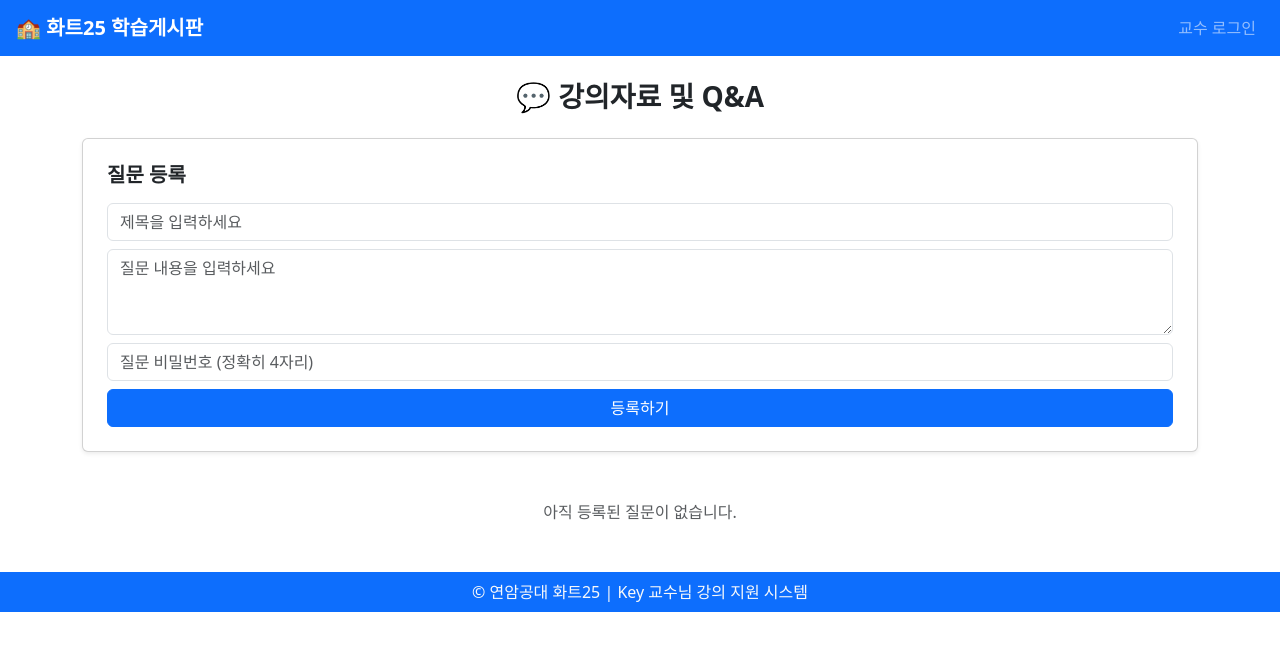
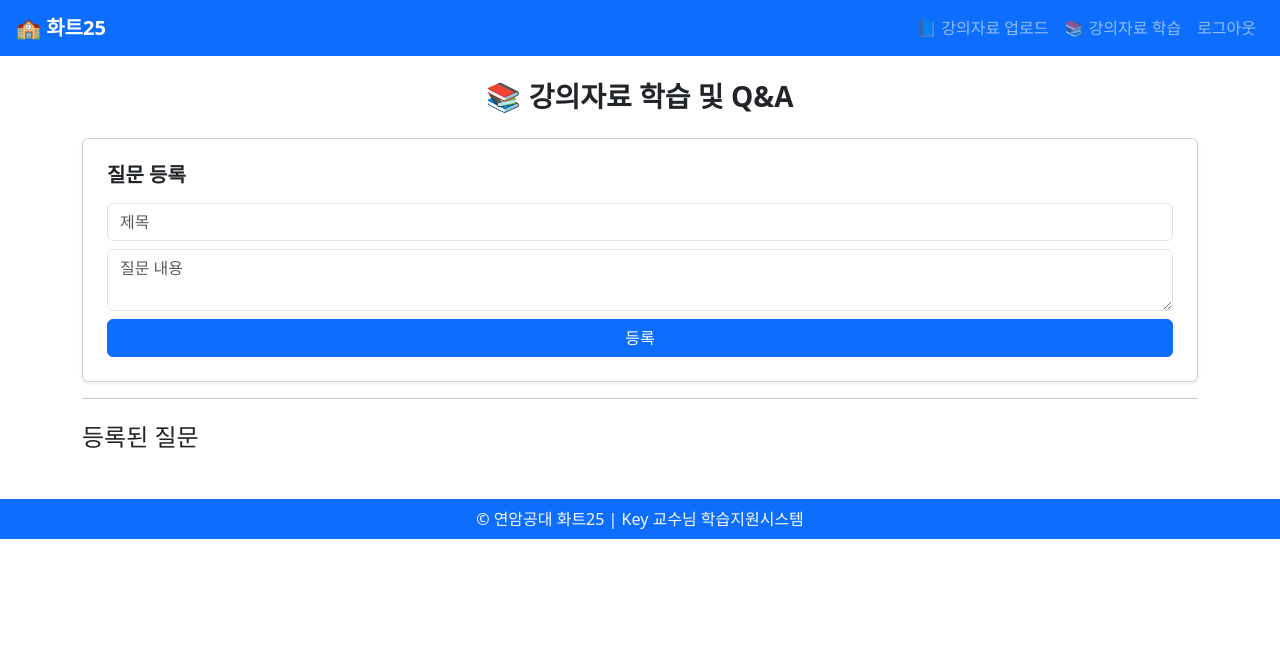
Before and after one commit to keyj-9bot/hwat25_2nd_term_lecture, a Flask app: page /lecture in a window 1280 px wide. Shown: the top 651 px of the page. Run offline with Flask 3, Linux system fonts and the light colour scheme; the visitor is signed in with stand-in values (Sample User, id 1).

Commit message:
화트25 학습게시판 완성판

```diff
--- a/app.py
+++ b/app.py
@@ -1,252 +1,186 @@
 # -*- coding: utf-8 -*-
 """
-📘 연암공대 화공트랙 강의자료 업로드 시스템 (교수 자동 인식 + 관리자 삭제 + 비번 4자리 제한 완전판)
+📘 연암공대 화트25 강의자료 학습 & Q&A 시스템 (최종 완전판)
 작성자: Key 교수님
 """
 
-from flask import Flask, render_template, request, redirect, url_for, session, flash
+from flask import Flask, render_template, request, redirect, url_for, session, flash, send_from_directory
 import pandas as pd
 import os
 from datetime import datetime
+from werkzeug.utils import secure_filename
 
 app = Flask(__name__)
 app.secret_key = "key_flask_secret"
 
-# ─────────────────────────────
-# 📂 CSV 파일 경로
-# ─────────────────────────────
+# ──────────────── 설정 ────────────────
 DATA_LECTURE = "lecture_data.csv"
 DATA_QUESTIONS = "questions.csv"
 DATA_COMMENTS = "comments.csv"
-ALLOWED_EMAILS_FILE = "allowed_emails.txt"
+ALLOWED_EMAILS = "allowed_emails.txt"
+UPLOAD_FOLDER = "uploads"
+os.makedirs(UPLOAD_FOLDER, exist_ok=True)
 
-# ─────────────────────────────
-# 📂 CSV 로드 / 저장
-# ─────────────────────────────
+# ──────────────── CSV 로드/저장 ────────────────
 def load_csv(path, cols):
     if os.path.exists(path):
         try:
             return pd.read_csv(path)
-        except Exception as e:
-            print(f"⚠️ CSV 로드 오류 ({path}): {e}")
+        except:
+            pass
     return pd.DataFrame(columns=cols)
-
 
 def save_csv(path, df):
     df.to_csv(path, index=False, encoding="utf-8-sig")
 
+# ──────────────── 홈 (로그인) ────────────────
+@app.route("/", methods=["GET", "POST"])
+def home():
+    if request.method == "POST":
+        email = request.form.get("email").strip().lower()
+        if not os.path.exists(ALLOWED_EMAILS):
+            flash("allowed_emails.txt 파일이 없습니다.")
+            return render_template("home.html")
 
-# ─────────────────────────────
-# 📧 허용 이메일 로드
-# ─────────────────────────────
-def get_allowed_emails():
-    """허용된 이메일 목록 로드"""
-    try:
-        with open(ALLOWED_EMAILS_FILE, "r", encoding="utf-8") as f:
-            emails = [line.strip() for line in f.readlines() if line.strip()]
-        return emails
-    except Exception as e:
-        print(f"⚠️ allowed_emails.txt 읽기 오류: {e}")
-        return []
+        with open(ALLOWED_EMAILS, "r", encoding="utf-8") as f:
+            allowed = [line.strip().lower() for line in f if line.strip()]
 
+        if email not in allowed:
+            flash("등록되지 않은 이메일입니다.")
+            return render_template("home.html")
 
-# ─────────────────────────────
-# 🏠 홈
-# ─────────────────────────────
-@app.route("/")
-def home():
-    return redirect(url_for("lecture"))
+        session["email"] = email
+        session["role"] = "professor" if email == allowed[0] else "student"
+        return redirect(url_for("lecture"))
 
+    return render_template("home.html")
 
-# ─────────────────────────────
-# 🔐 이메일 로그인 (교수 자동 인식)
-# ─────────────────────────────
-@app.route("/login", methods=["POST"])
-def login():
-    email = request.form.get("email", "").strip()
-    allowed_emails = get_allowed_emails()
-
-    if email not in allowed_emails:
-        flash("❌ 등록되지 않은 이메일입니다.")
+# ──────────────── 강의자료 학습(Q&A) ────────────────
+@app.route("/lecture")
+def lecture():
+    if "email" not in session:
         return redirect(url_for("home"))
 
-    # ✅ 첫 번째 이메일 = 교수 계정
-    if email == allowed_emails[0]:
-        session["prof"] = True
-        session["email"] = email
-        flash("👨‍🏫 교수 계정으로 로그인되었습니다.")
-        return redirect(url_for("upload_lecture"))
-    else:
-        session["prof"] = False
-        session["email"] = email
-        flash("✅ 학생 계정으로 로그인되었습니다.")
-        return redirect(url_for("lecture"))
+    lectures = load_csv(DATA_LECTURE, ["title", "content", "file_name", "site_links", "uploaded_at"])
+    questions = load_csv(DATA_QUESTIONS, ["id", "email", "title", "content", "created_at"])
+    comments = load_csv(DATA_COMMENTS, ["cid", "qid", "email", "content", "created_at"])
 
+    return render_template("lecture.html",
+                           lectures=lectures.to_dict(orient="records"),
+                           questions=questions.to_dict(orient="records"),
+                           comments=comments.to_dict(orient="records"),
+                           role=session.get("role"),
+                           email=session.get("email"))
 
-# ─────────────────────────────
-# 📘 강의자료 및 Q&A
-# ─────────────────────────────
-@app.route("/lecture", methods=["GET"])
-def lecture():
-    lectures = load_csv(DATA_LECTURE, ["title", "content", "file_link", "site_link", "uploaded_at"])
-    questions = load_csv(DATA_QUESTIONS, ["id", "email", "title", "content", "password", "created_at"])
-    comments = load_csv(DATA_COMMENTS, ["cid", "qid", "email", "comment", "password", "created_at"])
-
-    return render_template(
-        "lecture.html",
-        lectures=lectures.to_dict(orient="records"),
-        questions=questions.to_dict(orient="records"),
-        comments=comments.to_dict(orient="records"),
-    )
-
-
-# ─────────────────────────────
-# 💬 질문 등록 (비밀번호 4자리 제한)
-# ─────────────────────────────
+# ──────────────── 질문 등록/삭제 ────────────────
 @app.route("/add_question", methods=["POST"])
 def add_question():
-    title = request.form.get("title")
-    content = request.form.get("content")
-    password = request.form.get("password", "").strip()
+    if "email" not in session:
+        return redirect(url_for("home"))
 
-    # ✅ 비밀번호는 정확히 숫자 4자리만 허용
-    if not password.isdigit() or len(password) != 4:
-        flash("❌ 비번을 4자리로 입력하세요.")
-        return redirect(url_for("lecture"))
-
-    df = load_csv(DATA_QUESTIONS, ["id", "email", "title", "content", "password", "created_at"])
-    new_id = len(df) + 1
+    df = load_csv(DATA_QUESTIONS, ["id", "email", "title", "content", "created_at"])
     new_row = {
-        "id": new_id,
-        "email": session.get("email", ""),
-        "title": title,
-        "content": content,
-        "password": password,
-        "created_at": datetime.now().strftime("%Y-%m-%d %H:%M"),
+        "id": len(df) + 1,
+        "email": session["email"],
+        "title": request.form.get("title"),
+        "content": request.form.get("content"),
+        "created_at": datetime.now().strftime("%Y-%m-%d %H:%M")
     }
     df = pd.concat([df, pd.DataFrame([new_row])], ignore_index=True)
     save_csv(DATA_QUESTIONS, df)
     flash("✅ 질문이 등록되었습니다.")
     return redirect(url_for("lecture"))
 
-
-# ─────────────────────────────
-# 🗑️ 질문 삭제 (교수는 비밀번호 생략)
-# ─────────────────────────────
 @app.route("/delete_question/<int:qid>", methods=["POST"])
 def delete_question(qid):
-    df = load_csv(DATA_QUESTIONS, ["id", "email", "title", "content", "password", "created_at"])
-    q = df[df["id"] == qid].iloc[0]
-
-    if not session.get("prof"):  # 학생일 경우
-        password = request.form.get("password", "")
-        if password != str(q["password"]):
-            flash("⚠️ 등록 시 저장한 비번을 입력하세요.")
-            return redirect(url_for("lecture"))
-
-    df = df[df["id"] != qid]
-    save_csv(DATA_QUESTIONS, df)
-    flash("🗑️ 질문이 삭제되었습니다.")
+    df = load_csv(DATA_QUESTIONS, ["id", "email", "title", "content", "created_at"])
+    target = df[df["id"] == qid].iloc[0]
+    if session["role"] == "professor" or target["email"] == session["email"]:
+        df = df[df["id"] != qid]
+        save_csv(DATA_QUESTIONS, df)
+        flash("🗑️ 질문이 삭제되었습니다.")
+    else:
+        flash("⚠️ 본인 질문만 삭제할 수 있습니다.")
     return redirect(url_for("lecture"))
 
-
-# ─────────────────────────────
-# 💭 댓글 추가 / 삭제 (교수는 비밀번호 생략)
-# ─────────────────────────────
+# ──────────────── 댓글 등록/삭제 ────────────────
 @app.route("/add_comment/<int:qid>", methods=["POST"])
 def add_comment(qid):
-    df = load_csv(DATA_COMMENTS, ["cid", "qid", "email", "comment", "password", "created_at"])
-    new_cid = len(df) + 1
-    comment = request.form.get("content")
-    password = request.form.get("password", "").strip()
-
-    if not password.isdigit() or len(password) != 4:
-        flash("❌ 댓글 비번은 4자리 숫자여야 합니다.")
-        return redirect(url_for("lecture"))
-
+    df = load_csv(DATA_COMMENTS, ["cid", "qid", "email", "content", "created_at"])
     new_row = {
-        "cid": new_cid,
+        "cid": len(df) + 1,
         "qid": qid,
-        "email": session.get("email", ""),
-        "comment": comment,
-        "password": password,
-        "created_at": datetime.now().strftime("%Y-%m-%d %H:%M"),
+        "email": session["email"],
+        "content": request.form.get("content"),
+        "created_at": datetime.now().strftime("%Y-%m-%d %H:%M")
     }
     df = pd.concat([df, pd.DataFrame([new_row])], ignore_index=True)
     save_csv(DATA_COMMENTS, df)
     flash("💬 댓글이 등록되었습니다.")
     return redirect(url_for("lecture"))
 
-
 @app.route("/delete_comment/<int:cid>", methods=["POST"])
 def delete_comment(cid):
-    df = load_csv(DATA_COMMENTS, ["cid", "qid", "email", "comment", "password", "created_at"])
-    c = df[df["cid"] == cid].iloc[0]
-
-    if not session.get("prof"):
-        password = request.form.get("password", "")
-        if password != str(c["password"]):
-            flash("⚠️ 등록 시 저장한 비번을 입력하세요.")
-            return redirect(url_for("lecture"))
-
-    df = df[df["cid"] != cid]
-    save_csv(DATA_COMMENTS, df)
-    flash("💬 댓글이 삭제되었습니다.")
+    df = load_csv(DATA_COMMENTS, ["cid", "qid", "email", "content", "created_at"])
+    target = df[df["cid"] == cid].iloc[0]
+    if session["role"] == "professor" or target["email"] == session["email"]:
+        df = df[df["cid"] != cid]
+        save_csv(DATA_COMMENTS, df)
+        flash("🗑️ 댓글이 삭제되었습니다.")
+    else:
+        flash("⚠️ 본인 댓글만 삭제할 수 있습니다.")
     return redirect(url_for("lecture"))
 
-
-# ─────────────────────────────
-# 👨‍🏫 교수 전용 강의자료 업로드
-# ─────────────────────────────
+# ──────────────── 교수 업로드 ────────────────
 @app.route("/upload_lecture", methods=["GET", "POST"])
 def upload_lecture():
-    if not session.get("prof"):
-        flash("🔒 교수 전용 페이지입니다.")
+    if "role" not in session or session["role"] != "professor":
+        flash("교수 전용 페이지입니다.")
         return redirect(url_for("lecture"))
 
-    df = load_csv(DATA_LECTURE, ["title", "content", "file_link", "site_link", "uploaded_at"])
+    df = load_csv(DATA_LECTURE, ["title", "content", "file_name", "site_links", "uploaded_at"])
 
     if request.method == "POST":
         title = request.form.get("title")
         content = request.form.get("content")
-        file_link = request.form.get("file_link")
-        site_link = request.form.get("site_link")
+        site_links = "; ".join(request.form.getlist("site_link"))
+
+        file = request.files.get("file")
+        filename = ""
+        if file and file.filename:
+            filename = secure_filename(file.filename)
+            file.save(os.path.join(UPLOAD_FOLDER, filename))
 
         new_row = {
             "title": title,
             "content": content,
-            "file_link": file_link,
-            "site_link": site_link,
-            "uploaded_at": datetime.now().strftime("%Y-%m-%d %H:%M"),
+            "file_name": filename,
+            "site_links": site_links,
+            "uploaded_at": datetime.now().strftime("%Y-%m-%d %H:%M")
         }
         df = pd.concat([df, pd.DataFrame([new_row])], ignore_index=True)
         save_csv(DATA_LECTURE, df)
-        flash("✅ 강의자료가 업로드되었습니다.")
+        flash("📘 강의자료가 업로드되었습니다.")
         return redirect(url_for("upload_lecture"))
 
     return render_template("upload_lecture.html", lectures=df.to_dict(orient="records"))
 
-
-@app.route("/delete_lecture", methods=["POST"])
-def delete_lecture():
-    if not session.get("prof"):
-        return redirect(url_for("lecture"))
-    title = request.form.get("title")
-    df = load_csv(DATA_LECTURE, ["title", "content", "file_link", "site_link", "uploaded_at"])
+@app.route("/delete_lecture/<string:title>", methods=["POST"])
+def delete_lecture(title):
+    df = load_csv(DATA_LECTURE, ["title", "content", "file_name", "site_links", "uploaded_at"])
     df = df[df["title"] != title]
     save_csv(DATA_LECTURE, df)
-    flash("🗑️ 강의자료가 삭제되었습니다.")
+    flash("🗑️ 자료가 삭제되었습니다.")
     return redirect(url_for("upload_lecture"))
 
+@app.route("/download/<filename>")
+def download(filename):
+    return send_from_directory(UPLOAD_FOLDER, filename, as_attachment=True)
 
-# ─────────────────────────────
-# ✅ Render 헬스체크
-# ─────────────────────────────
-@app.route("/health")
-def health():
-    return "OK", 200
+@app.route("/logout")
+def logout():
+    session.clear()
+    return redirect(url_for("home"))
 
-
-# ─────────────────────────────
 if __name__ == "__main__":
     app.run(debug=True)
--- a/lecture_qna.csv
+++ /dev/null
@@ -1,2 +0,0 @@
-이름,질문,비밀번호,답변,등록시각
-mykey,파동함수가 무엇인지 설명 부탁합니다,1111,파동함수는 슈뢰딩거가 드브로이 파동설을 기반으로 전자의 영역 공간에서의 확률적 분포를 나타내려고 한 식이 파동함수이다.,2025-10-27 12:34:50
--- a/templates/base.html
+++ b/templates/base.html
@@ -2,17 +2,19 @@
 <html lang="ko">
 <head>
   <meta charset="UTF-8">
-  <title>화트25 강의자료 및 Q&A</title>
+  <title>화트25 학습게시판</title>
   <link href="https://cdn.jsdelivr.net/npm/bootstrap@5.3.3/dist/css/bootstrap.min.css" rel="stylesheet">
 </head>
 <body>
 <nav class="navbar navbar-expand-lg navbar-dark bg-primary px-3">
-    <a class="navbar-brand fw-bold" href="{{ url_for('home') }}">🏫 화트25 학습게시판</a>
+  <a class="navbar-brand fw-bold" href="{{ url_for('home') }}">🏫 화트25</a>
   <div class="navbar-nav ms-auto">
-      {% if session.get('user') or session.get('professor') %}
+    {% if session.get('role') == 'professor' %}
+      <a class="nav-link" href="{{ url_for('upload_lecture') }}">📘 강의자료 업로드</a>
+    {% endif %}
+    <a class="nav-link" href="{{ url_for('lecture') }}">📚 강의자료 학습</a>
+    {% if session.get('email') %}
       <a class="nav-link" href="{{ url_for('logout') }}">로그아웃</a>
-      {% else %}
-        <a class="nav-link" href="{{ url_for('login_prof') }}">교수 로그인</a>
     {% endif %}
   </div>
 </nav>
@@ -22,7 +24,7 @@
 </div>
 
 <footer class="text-center text-light bg-primary py-2 mt-4">
-    © 연암공대 화트25 | Key 교수님 강의 지원 시스템
+  © 연암공대 화트25 | Key 교수님 학습지원시스템
 </footer>
 </body>
 </html>
--- a/templates/lecture.html
+++ b/templates/lecture.html
@@ -1,83 +1,61 @@
 {% extends "base.html" %}
 {% block content %}
-<h3 class="fw-bold text-center mb-4">💬 강의자료 및 Q&A</h3>
+<h3 class="fw-bold text-center mb-4">📚 강의자료 학습 및 Q&A</h3>
 
-<!-- flash 메시지 출력 -->
-{% with messages = get_flashed_messages() %}
-  {% if messages %}
-    {% for msg in messages %}
-      <div class="alert alert-warning">{{ msg }}</div>
+<!-- 강의자료 -->
+{% for lec in lectures %}
+<div class="card p-3 mb-4 shadow-sm">
+  <h5>{{ lec.title }}</h5>
+  <p>{{ lec.content }}</p>
+  {% if lec.file_name %}
+  <a href="{{ url_for('download', filename=lec.file_name) }}">📥 파일 다운로드</a><br>
+  {% endif %}
+  {% if lec.site_links %}<small>🔗 {{ lec.site_links }}</small>{% endif %}
+</div>
 {% endfor %}
-  {% endif %}
-{% endwith %}
 
-<!-- 질문 등록 폼 -->
-<div class="card p-4 mb-5 shadow-sm">
+<!-- 질문 -->
+<div class="card p-4 shadow-sm">
   <h5 class="fw-bold mb-3">질문 등록</h5>
-  <form method="POST" action="{{ url_for('add_question') }}" onsubmit="return checkPassword();">
-    <input type="text" name="title" class="form-control mb-2" placeholder="제목을 입력하세요" required>
-    <textarea name="content" class="form-control mb-2" rows="3" placeholder="질문 내용을 입력하세요" required></textarea>
-    <input type="password" id="questionPwd" name="password"
-      class="form-control mb-2"
-      placeholder="질문 비밀번호 (정확히 4자리)"
-      pattern="\\d{4}"
-      title="비밀번호는 숫자 4자리여야 합니다"
-      required>
-    <button type="submit" class="btn btn-primary w-100">등록하기</button>
+  <form method="POST" action="{{ url_for('add_question') }}">
+    <input type="text" name="title" class="form-control mb-2" placeholder="제목" required>
+    <textarea name="content" class="form-control mb-2" placeholder="질문 내용" required></textarea>
+    <button type="submit" class="btn btn-primary w-100">등록</button>
   </form>
 </div>
 
-<script>
-function checkPassword() {
-  const pwd = document.getElementById("questionPwd").value.trim();
-  if (!/^\d{4}$/.test(pwd)) {
-    alert("비밀번호는 정확히 4자리 숫자로 입력하세요.");
-    return false;
-  }
-  return true;
-}
-</script>
-
-<!-- 질문 목록 -->
-{% if questions %}
+<hr>
+<h4 class="mt-4 mb-3">등록된 질문</h4>
 {% for q in questions %}
-  <div class="card mb-4 shadow-sm">
-    <div class="card-body">
-      <h5 class="card-title fw-bold">{{ q.title }}</h5>
-      <p class="card-text">{{ q.content }}</p>
-      <p class="text-muted small mb-2">작성일: {{ q.created_at }}</p>
-
-      <form method="GET" action="{{ url_for('edit_question', qid=q.id) }}" class="d-inline">
-        <button type="submit" class="btn btn-sm btn-outline-secondary">수정</button>
+<div class="border rounded p-3 mb-3">
+  <h5>{{ q.title }}</h5>
+  <p>{{ q.content }}</p>
+  <small class="text-muted">{{ q.email }} | {{ q.created_at }}</small>
+  {% if role == "professor" or q.email == email %}
+  <form method="POST" action="{{ url_for('delete_question', qid=q.id) }}">
+    <button class="btn btn-sm btn-danger mt-2">삭제</button>
   </form>
-      <form method="POST" action="{{ url_for('delete_question', qid=q.id) }}" class="d-inline">
-        <input type="password" name="password" placeholder="비밀번호" class="form-control form-control-sm d-inline w-auto" required>
-        <button type="submit" class="btn btn-sm btn-outline-danger">삭제</button>
-      </form>
-    </div>
+  {% endif %}
 
   <!-- 댓글 -->
-    <div class="card-footer bg-light">
-      <h6 class="fw-bold mb-2">💭 댓글</h6>
+  <div class="ms-3 mt-3">
+    <h6>💬 댓글</h6>
     {% for c in comments if c.qid == q.id %}
-        <div class="border rounded p-2 mb-2 bg-white">
-          <p class="mb-1">{{ c.comment }}</p>
-          <small class="text-muted">{{ c.created_at }}</small>
-          <form method="POST" action="{{ url_for('delete_comment', cid=c.cid) }}" class="mt-1">
-            <input type="password" name="password" placeholder="비밀번호" class="form-control form-control-sm d-inline w-auto" required>
-            <button type="submit" class="btn btn-sm btn-outline-danger">댓글 삭제</button>
+    <div class="border p-2 mb-2 bg-light">
+      {{ c.content }}<br>
+      <small class="text-muted">{{ c.email }} | {{ c.created_at }}</small>
+      {% if role == "professor" or c.email == email %}
+      <form method="POST" action="{{ url_for('delete_comment', cid=c.cid) }}">
+        <button class="btn btn-sm btn-outline-danger mt-1">삭제</button>
       </form>
+      {% endif %}
     </div>
     {% endfor %}
-      <form method="POST" action="{{ url_for('add_comment', qid=q.id) }}" class="mt-3">
-        <textarea name="content" class="form-control mb-2" rows="2" placeholder="댓글을 입력하세요" required></textarea>
-        <input type="password" name="password" class="form-control mb-2" placeholder="댓글 비밀번호" required>
-        <button type="submit" class="btn btn-outline-primary btn-sm w-100">댓글 등록</button>
+    <form method="POST" action="{{ url_for('add_comment', qid=q.id) }}">
+      <input type="text" name="content" class="form-control mb-2" placeholder="댓글 입력..." required>
+      <button type="submit" class="btn btn-outline-primary btn-sm">등록</button>
     </form>
   </div>
 </div>
 {% endfor %}
-{% else %}
-  <p class="text-center text-muted">아직 등록된 질문이 없습니다.</p>
-{% endif %}
 {% endblock %}
```
Also changed, not shown: templates/home.html (+10 -20 lines), templates/upload_lecture.html (+27 -53 lines). Lines whose indentation alone changed are shown as unchanged.
